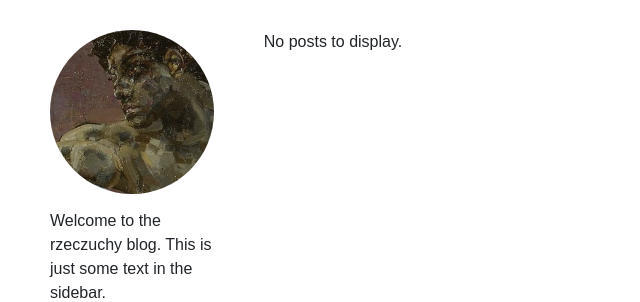
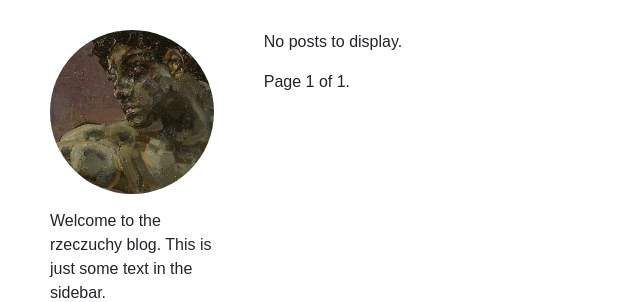
Before and after one commit to rzeczuchy/rzeczuchyBlog, a Django app: page / in a window 1280 px wide. Shown: the part 56-358 px from the top of the page, without its empty margins (0-640 px from the left). Run offline with Django 3.2, Linux system fonts and the light colour scheme; data that the repository does not hold is empty; some libraries are stand-ins or nearby versions.

Commit message:
adding pagination to index, mild cleanup

```diff
--- a/rzeczuchyBlog/blog/models.py
+++ b/rzeczuchyBlog/blog/models.py
@@ -7,7 +7,6 @@ class Post(models.Model):
     published_time = models.DateTimeField('published at')
     author = models.CharField(max_length=50)
     main_content = RichTextField(blank=True, null=True)
-    #main_content = models.TextField(max_length=2500)
 
     def __str__(self):
         return self.title
--- a/rzeczuchyBlog/blog/views.py
+++ b/rzeczuchyBlog/blog/views.py
@@ -1,12 +1,15 @@
 from django.shortcuts import render
 from django.views.generic import DetailView
+from django.core.paginator import Paginator
 from .models import Post
 
 # Create your views here.
 def index(request):
    post_list = Post.objects.order_by('-published_time')
-   context = {'post_list': post_list}
-   return render(request, 'blog/index.html', context)
+   paginator = Paginator(post_list, 3)
+   page_number = request.GET.get('page')
+   page_obj = paginator.get_page(page_number)
+   return render(request, 'blog/index.html', {'page_obj': page_obj})
 
 class PostDetail(DetailView):
    model = Post
--- a/rzeczuchyBlog/templates/blog/index.html
+++ b/rzeczuchyBlog/templates/blog/index.html
@@ -1,7 +1,7 @@
 {% extends 'blog/shared.html' %}
 {% block content %}
-  {% if post_list %}
-    {% for post in post_list %}
+  {% if page_obj %}
+    {% for post in page_obj %}
       <div class="card mb-3">
         <div class="card-body">
           <h5 class="card-title">
@@ -20,4 +20,22 @@
   {% else %}
     <p>No posts to display.</p>
   {% endif %}
+
+  <div class="pagination">
+    <span class="step-links">
+        {% if page_obj.has_previous %}
+            <a href="?page=1">&laquo; first</a>
+            <a href="?page={{ page_obj.previous_page_number }}">previous</a>
+        {% endif %}
+
+        <span class="current">
+            Page {{ page_obj.number }} of {{ page_obj.paginator.num_pages }}.
+        </span>
+
+        {% if page_obj.has_next %}
+            <a href="?page={{ page_obj.next_page_number }}">next</a>
+            <a href="?page={{ page_obj.paginator.num_pages }}">last &raquo;</a>
+        {% endif %}
+    </span>
+</div>
 {% endblock %}
```
